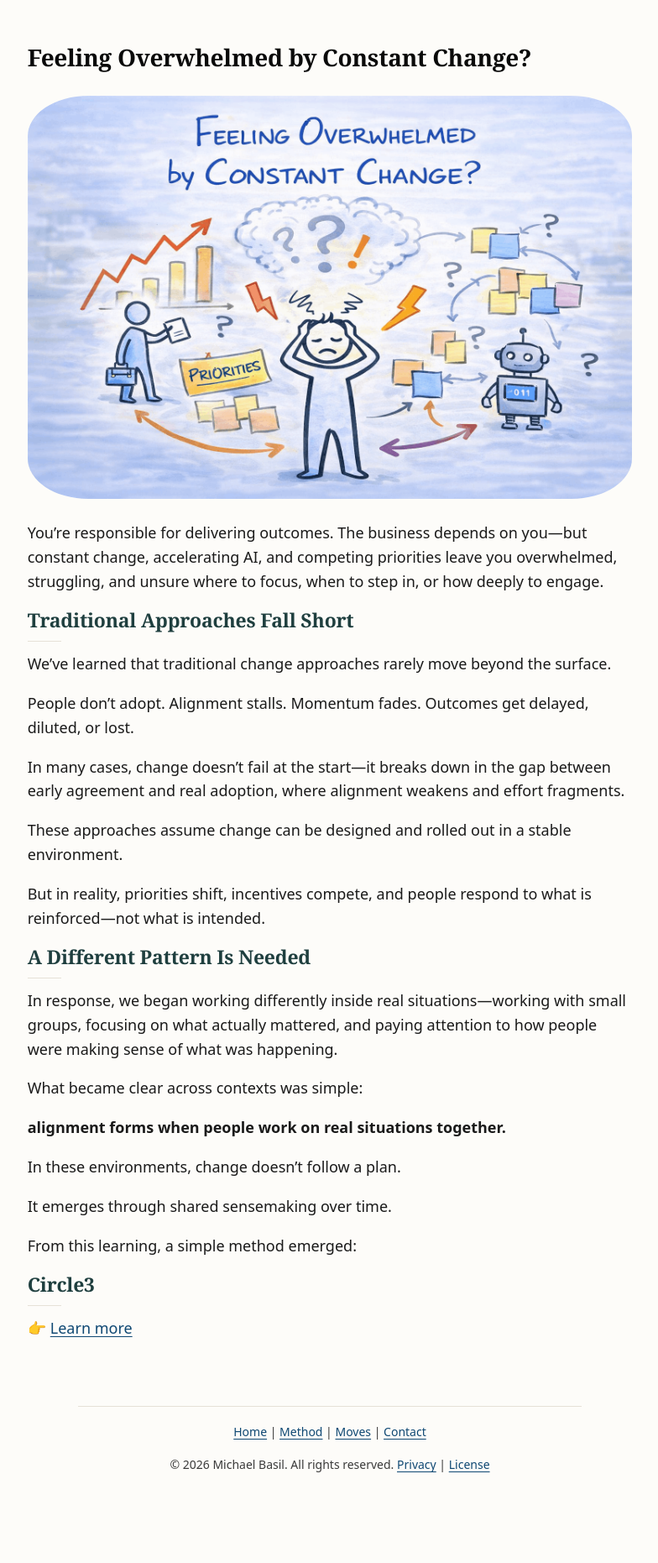
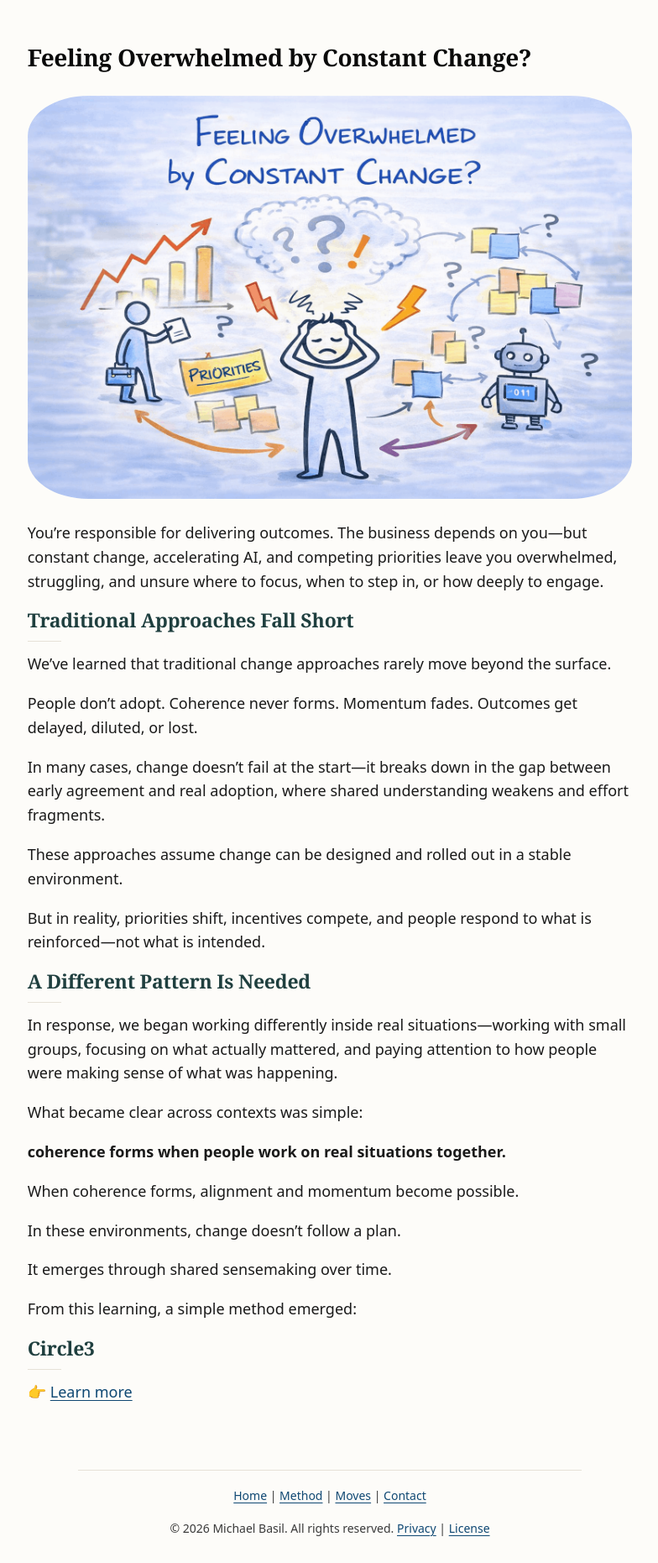
Before and after one commit to basil-family-lab/circle, a Jekyll site: the page built from index.md, in a window 1280 px wide. Shown: the whole page at 84% size, without its empty margins (247-1031 px from the left). Built offline with Jekyll 4.4.1, drawn with Linux system fonts in a browser that asks for light colours; before the commit the page ends 1785 px from its top, so only the background shows below that.

Commit message:
refactor: Circle3 for coherence

```diff
--- a/index.md
+++ b/index.md
@@ -3,7 +3,7 @@ layout: default
 permalink: /
 css_id: home
 title: Circle3 | Helping Change Actually Take Hold in Complex Organizations
-description: Circle3 helps leaders make sense of change in complex environments where plans alone don’t create adoption, alignment, or momentum.
+description: Circle3 helps leaders make sense of change in complex environments where plans alone don’t create coherence, alignment, or momentum.
 ---
 
 # Feeling Overwhelmed by Constant Change?
@@ -16,9 +16,9 @@ You’re responsible for delivering outcomes. The business depends on you—but
 
 We’ve learned that traditional change approaches rarely move beyond the surface.
 
-People don’t adopt. Alignment stalls. Momentum fades. Outcomes get delayed, diluted, or lost.
+People don’t adopt. Coherence never forms. Momentum fades. Outcomes get delayed, diluted, or lost.
 
-In many cases, change doesn’t fail at the start—it breaks down in the gap between early agreement and real adoption, where alignment weakens and effort fragments.
+In many cases, change doesn’t fail at the start—it breaks down in the gap between early agreement and real adoption, where shared understanding weakens and effort fragments.
 
 These approaches assume change can be designed and rolled out in a stable environment.
 
@@ -30,7 +30,9 @@ In response, we began working differently inside real situations—working with
 
 What became clear across contexts was simple:
 
-**alignment forms when people work on real situations together.**
+**coherence forms when people work on real situations together.**
+
+When coherence forms, alignment and momentum become possible.
 
 In these environments, change doesn’t follow a plan.
 
```
